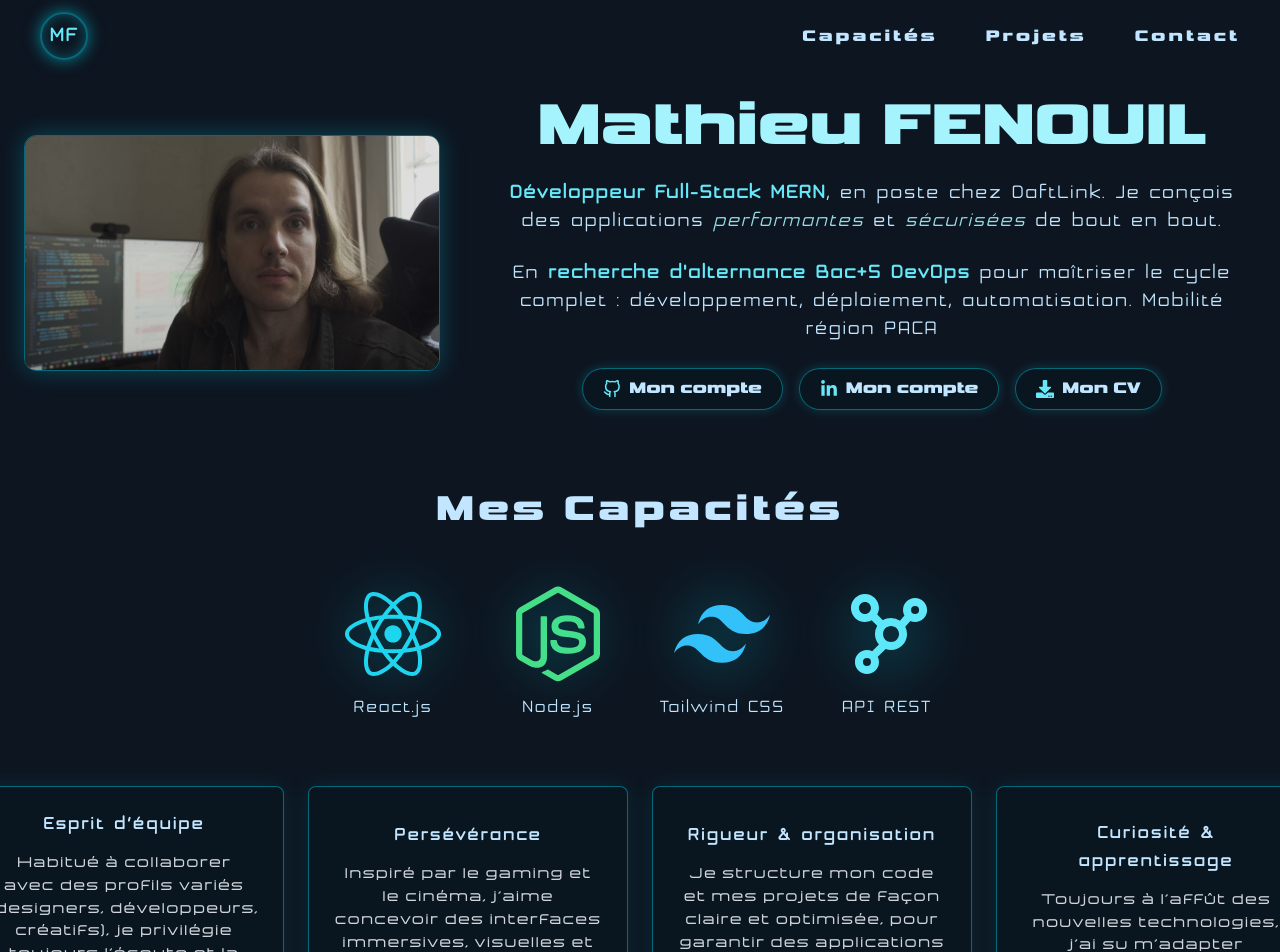
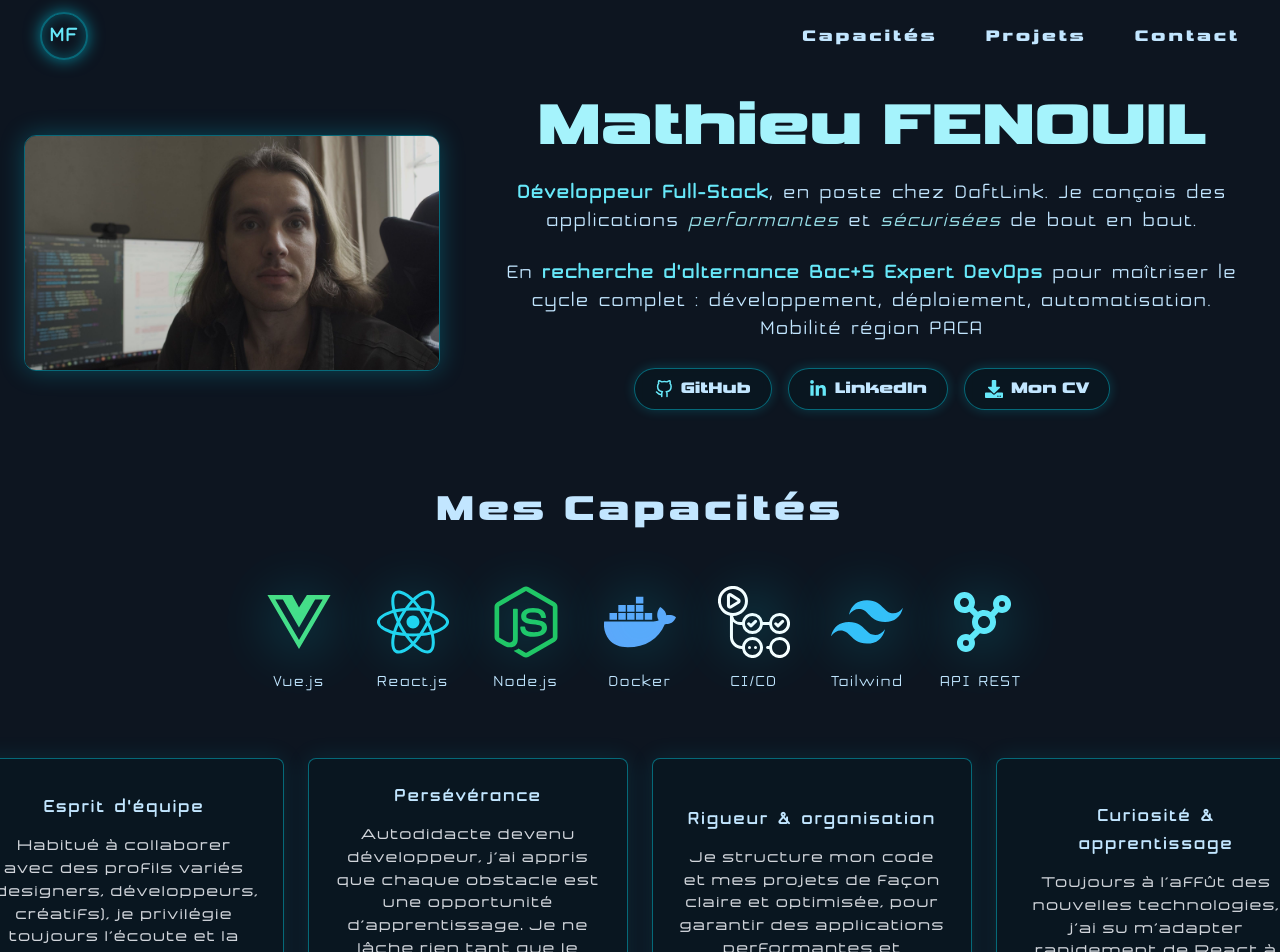
Before and after one commit to Matfen2/portfolio-mathieu-fenouil, a React (Create React App) app: page / in a window 1280 px wide. Shown: the top 952 px of the page. Built offline with nearby package versions, Linux system fonts and the light colour scheme.

Commit message:
feat: Update Present and Capacities

```diff
--- a/src/sections/Capacities.jsx
+++ b/src/sections/Capacities.jsx
@@ -1,7 +1,8 @@
 import { motion } from "framer-motion";
-import { FaReact, FaNodeJs } from "react-icons/fa";
-import { SiTailwindcss } from "react-icons/si";
+import { FaReact, FaNodeJs, FaVuejs, FaDocker } from "react-icons/fa";
+import { SiTailwindcss, SiGithubactions } from "react-icons/si";
 import { BiNetworkChart } from "react-icons/bi";
+import { FaGitAlt } from "react-icons/fa";
 
 const iconVariants = {
   initial: { scale: 1, rotate: 0 },
@@ -38,11 +39,14 @@ export default function Capacities() {
           viewport={{ once: true }}
           className="flex justify-center mb-16"
         >
-          <div className="grid grid-cols-2 sm:grid-cols-2 md:grid-cols-4 gap-x-10 gap-y-8 mt-4 justify-items-center text-center">
+          <div className="grid grid-cols-2 sm:grid-cols-3 md:grid-cols-4 lg:grid-cols-7 gap-x-8 gap-y-8 mt-4 justify-items-center text-center">
             {[
+              { Icon: FaVuejs, color: "text-green-400", label: "Vue.js" },
               { Icon: FaReact, color: "text-cyan-400", label: "React.js" },
-              { Icon: FaNodeJs, color: "text-green-400", label: "Node.js" },
-              { Icon: SiTailwindcss, color: "text-sky-400", label: "Tailwind CSS" },
+              { Icon: FaNodeJs, color: "text-green-500", label: "Node.js" },
+              { Icon: FaDocker, color: "text-blue-400", label: "Docker" },
+              { Icon: SiGithubactions, color: "text-white", label: "CI/CD" },
+              { Icon: SiTailwindcss, color: "text-sky-400", label: "Tailwind" },
               { Icon: BiNetworkChart, color: "text-cyan-300", label: "API REST" },
             ].map(({ Icon, color, label }, i) => (
               <motion.div
@@ -55,7 +59,7 @@ export default function Capacities() {
               >
                 <div className="relative group flex items-center justify-center">
                   <Icon
-                    className={`text-6xl sm:text-7xl md:text-8xl ${color} transition-transform duration-300 group-hover:scale-110`}
+                    className={`text-5xl sm:text-6xl md:text-7xl ${color} transition-transform duration-300 group-hover:scale-110`}
                   />
                   <div
                     className="absolute inset-0 blur-xl opacity-30 group-hover:opacity-60 transition-opacity duration-500"
@@ -63,7 +67,7 @@ export default function Capacities() {
                   ></div>
                 </div>
                 <p
-                  className="mt-2 text-sm sm:text-base md:text-lg font-medium"
+                  className="mt-2 text-xs sm:text-sm md:text-base font-medium"
                   style={{
                     fontFamily: "Honor",
                     letterSpacing: "1.8px",
@@ -94,12 +98,12 @@ export default function Capacities() {
         ">
           {[
             {
-              title: "Esprit d’équipe",
-              text: "Habitué à collaborer avec des profils variés (designers, développeurs, créatifs), je privilégie toujours l’écoute et la fluidité dans le travail collectif.",
+              title: "Esprit d'équipe",
+              text: "Habitué à collaborer avec des profils variés (designers, développeurs, créatifs), je privilégie toujours l'écoute et la fluidité dans le travail collectif.",
             },
             {
               title: "Persévérance",
-              text: "Inspiré par le gaming et le cinéma, j’aime concevoir des interfaces immersives, visuelles et engageantes, où chaque détail compte.",
+              text: "Autodidacte devenu développeur, j'ai appris que chaque obstacle est une opportunité d'apprentissage. Je ne lâche rien tant que le problème n'est pas résolu.",
             },
             {
               title: "Rigueur & organisation",
--- a/src/sections/Present.jsx
+++ b/src/sections/Present.jsx
@@ -66,7 +66,7 @@ export default function Present() {
 
           <p className="text-base sm:text-lg lg:text-xl lg:text-center leading-relaxed" style={{ fontFamily: "Honor", letterSpacing: "1.8px", color: "var(--text)"}}>
             <span className="font-semibold text-cyan-300">
-              Développeur Full-Stack MERN
+              Développeur Full-Stack
             </span>
             , en poste chez DaftLink. Je conçois des applications{" "}
             <span className="italic text-cyan-200/90">performantes</span> et{" "}
@@ -74,7 +74,7 @@ export default function Present() {
           </p>
 
           <p className="text-sm sm:text-lg lg:text-xl lg:text-center leading-relaxed" style={{ fontFamily: "Honor", letterSpacing: "1.8px", color: "var(--text)"}}>
-            En <span className="text-cyan-300 font-semibold">recherche d'alternance Bac+5 DevOps</span> pour maîtriser le cycle complet : développement, déploiement, automatisation. Mobilité région PACA
+            En <span className="text-cyan-300 font-semibold">recherche d'alternance Bac+5 Expert DevOps</span> pour maîtriser le cycle complet : développement, déploiement, automatisation. Mobilité région PACA
           </p>
 
           {/* ==== BOUTONS ==== */}
@@ -92,7 +92,7 @@ export default function Present() {
               style={{ fontFamily: 'Vipnagorgialla' }}
             >
               <FiGithub className="text-lg text-cyan-300" />
-              <span>Mon compte</span>
+              <span>GitHub</span>
             </a>
 
             {/* LinkedIn */}
@@ -108,7 +108,7 @@ export default function Present() {
               style={{ fontFamily: 'Vipnagorgialla' }}
             >
               <FaLinkedinIn className="text-lg text-cyan-300" />
-              <span>Mon compte</span>
+              <span>LinkedIn</span>
             </a>
 
             {/* CV */}
```
